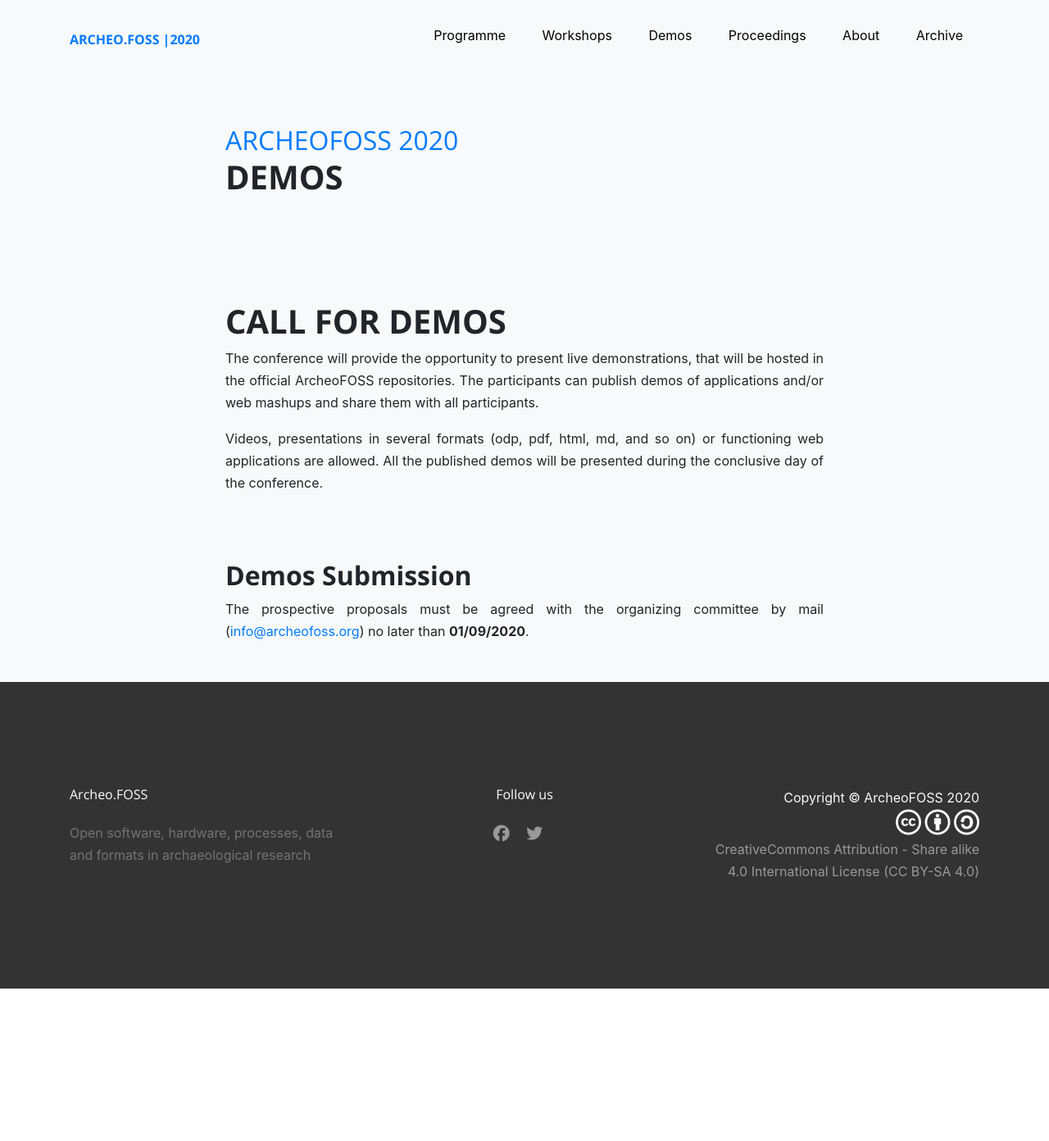
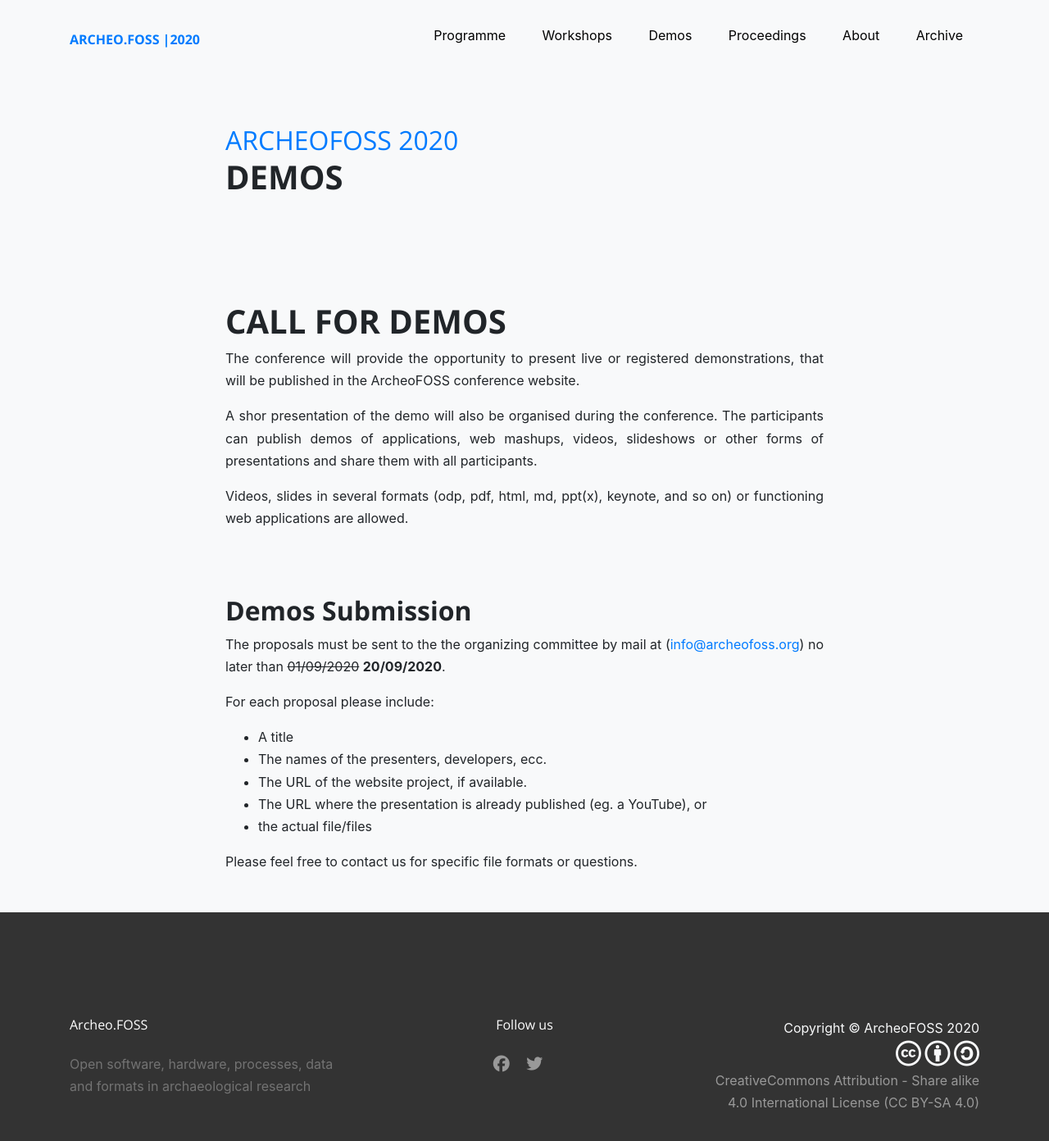
Before and after one commit to archeofoss/archeofoss2020, a Jekyll site: the page built from demos.md, in a window 1280 px wide and 1400 px high. Shown: the top 1392 px of the window at 82% size. Built offline with Jekyll 4.4.1, drawn with Linux system fonts in a browser that asks for light colours; nearby versions of some CDN libraries.

Commit message:
Demo deadline extension

```diff
--- a/demos.md
+++ b/demos.md
@@ -5,16 +5,27 @@
 ---
 
 # Call for demos
-The conference will provide the opportunity to present live demonstrations,
-that will be hosted in the official ArcheoFOSS repositories. The participants
-can publish demos of applications and/or web mashups and share them with all participants.
+The conference will provide the opportunity to present live or registered demonstrations,
+that will be published in the ArcheoFOSS conference website.
 
-Videos, presentations in several formats (odp, pdf, html, md, and so on) or functioning
-web applications are allowed. All the published demos will be presented during
-the conclusive day of the conference.
+A shor presentation of the demo will also be organised during the conference.
+The participants can publish demos of applications, web mashups, videos, slideshows or
+other forms of presentations and share them with all participants.
+
+Videos, slides in several formats (odp, pdf, html, md, ppt(x), keynote, and so on) or functioning
+web applications are allowed.
 
 
 ## Demos Submission
-The prospective proposals must be agreed with the organizing committee by mail
+The proposals must be sent to the the organizing committee by mail at
 ([info@archeofoss.org](mailto:info@archeofoss.org)) no later
-than **01/09/2020**.
+than <strike>01/09/2020</strike> **20/09/2020**.
+
+For each proposal please include:
+- A title
+- The names of the presenters, developers, ecc.
+- The URL of the website project, if available.
+- The URL where the presentation is already published (eg. a YouTube), or
+- the actual file/files
+
+Please feel free to contact us for specific file formats or questions.
```
Also changed, not shown: _includes/map.html (added, +22 -0 lines), _layouts/home.html (+2 -26 lines), index.md (+2 -1 lines).
